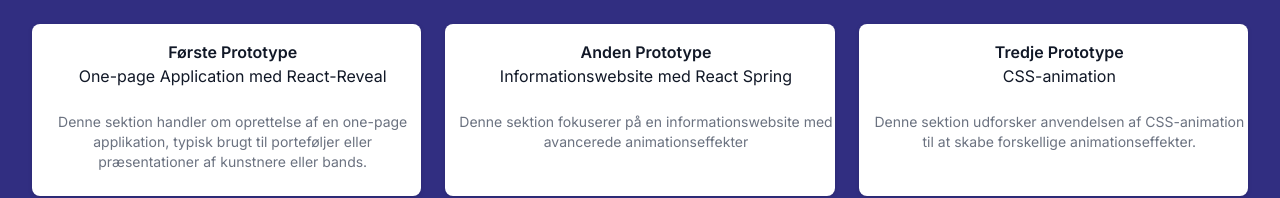
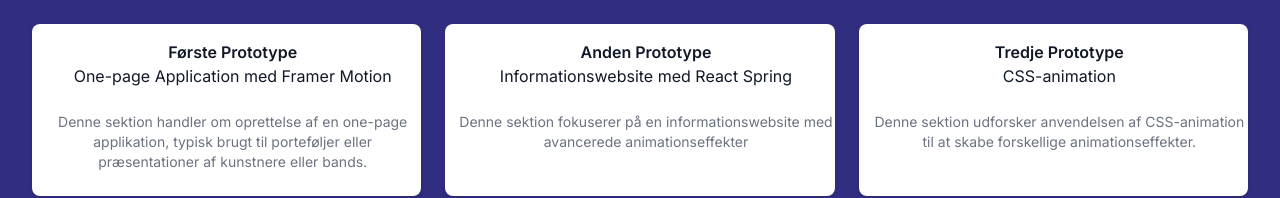
Before and after one commit to hpemcl/react_exam, a Next.js app in the folder react_animation_app/: page / in a window 1280 px wide. Shown: the part 346-544 px from the top of the page. Built offline with nearby package versions, Linux system fonts and the light colour scheme.

Commit message:
små ændringer på forsiden

```diff
--- a/react_animation_app/src/app/page.tsx
+++ b/react_animation_app/src/app/page.tsx
@@ -3,7 +3,7 @@
 const callouts = [
   {
     name: 'Første Prototype',
-    description: 'One-page Application med React-Reveal',
+    description: 'One-page Application med Framer Motion',
     imageAlt: 'Denne sektion handler om oprettelse af en one-page applikation, typisk brugt til porteføljer eller præsentationer af kunstnere eller bands.',
     href: './one_page',
   },
```
